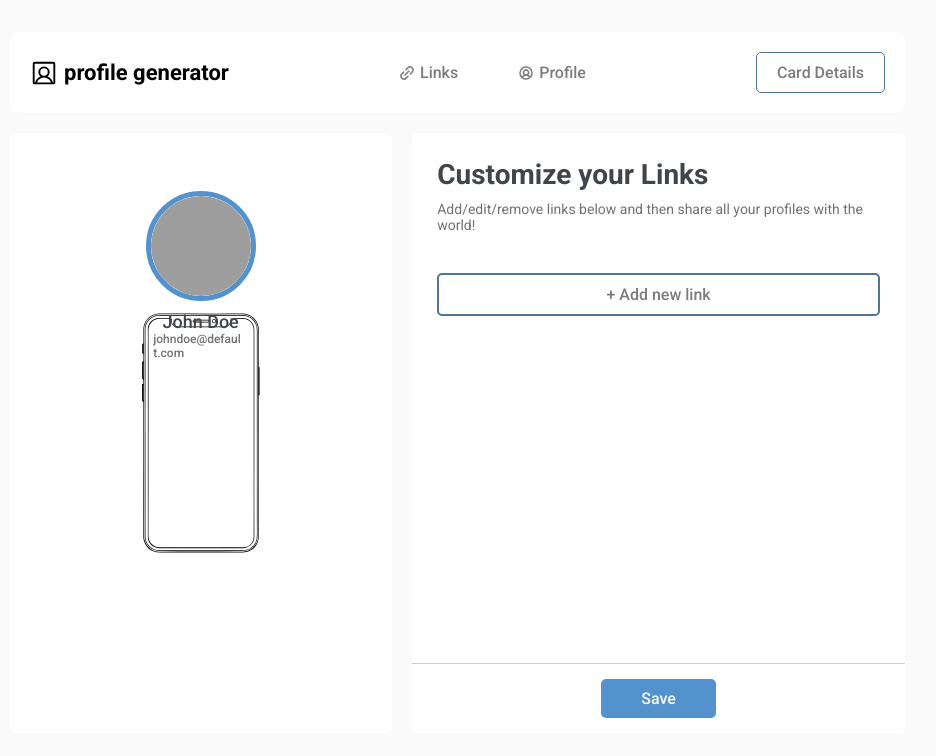
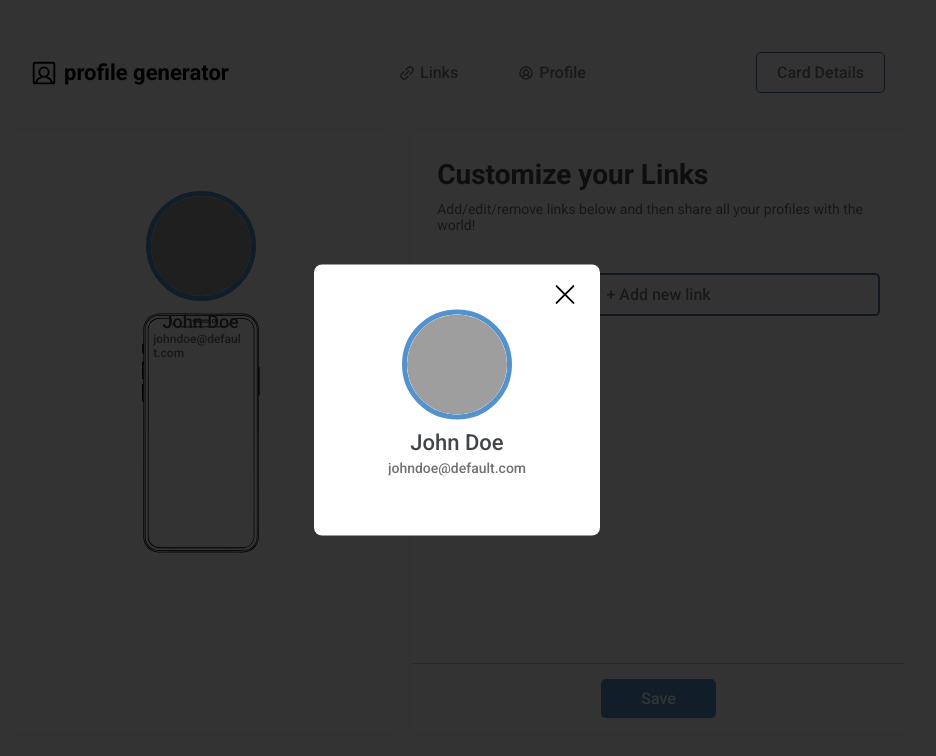
Before and after one commit to Paiva2/card-profile-generator, a React (Vite) app: page / in a window 1280 px wide. Shown: the top 756 px of the page, without its empty margins (183-1119 px from the left). Built offline with nearby package versions, Linux system fonts and the light colour scheme; grey boxes are pictures that could not be loaded.

Commit message:
feat/new modal to card details

```diff
--- /dev/null
+++ b/src/components/ModalOverlay/index.tsx
@@ -0,0 +1,57 @@
+import { useContext } from "react"
+import { GlobalContext } from "../../context/globalContext/GlobalStorage"
+import {
+  CloseIcon,
+  ImgeWrapper,
+  Modal,
+  ModalWrapper,
+  SocialCard,
+  UserProfileInformations,
+  UserSocialMediaCards,
+} from "./styles"
+import { platformIcons } from "../LinkCustomization/utils/platformOptionsSchemas"
+import { CaretRight, X } from "@phosphor-icons/react"
+
+const ModalOverlay = () => {
+  const { platformCards, profilePic, userProfileInformations } =
+    useContext(GlobalContext)
+
+  return (
+    <Modal>
+      <CloseIcon>
+        <button type="button">
+          <X size={30} weight="regular" />
+        </button>
+      </CloseIcon>
+      <ModalWrapper>
+        <ImgeWrapper>
+          <img src={profilePic} />
+        </ImgeWrapper>
+
+        <UserProfileInformations>
+          <p>
+            {userProfileInformations.firstName} {userProfileInformations.lastName}
+          </p>
+          <p>{userProfileInformations.email}</p>
+        </UserProfileInformations>
+
+        <UserSocialMediaCards>
+          {platformCards.map((cards) => {
+            return (
+              <SocialCard href={cards.link} brand={cards.platform}>
+                <span>
+                  {platformIcons[cards.platform as keyof typeof platformIcons]}
+                  {cards.platform}
+                </span>
+
+                <CaretRight size={15} weight="fill" />
+              </SocialCard>
+            )
+          })}
+        </UserSocialMediaCards>
+      </ModalWrapper>
+    </Modal>
+  )
+}
+
+export default ModalOverlay
--- /dev/null
+++ b/src/components/ModalOverlay/styles.ts
@@ -0,0 +1,134 @@
+import { styled } from "styled-components"
+
+export const Modal = styled.div`
+  position: absolute;
+  left: 50%;
+  top: 50%;
+  transform: translate(-50%, -50%);
+  background: #fff;
+  border-radius: 8px;
+  padding: 0.9375rem;
+  width: 20%;
+`
+
+export const ModalWrapper = styled.div`
+  display: flex;
+  align-items: center;
+  justify-content: center;
+  flex-direction: column;
+  gap: 10px;
+  padding: 1.875rem 1.875rem;
+  position: relative;
+`
+
+export const ImgeWrapper = styled.div`
+  width: 100px;
+  height: 100px;
+  border-radius: 100%;
+  overflow: hidden;
+  border: 5px solid #5492cd;
+  display: flex;
+  align-items: center;
+  justify-content: center;
+
+  img {
+    object-fit: cover;
+    width: 100%;
+    border-radius: 100%;
+    height: 100%;
+    user-select: none;
+  }
+`
+
+export const UserProfileInformations = styled.div`
+  display: flex;
+  align-items: center;
+  justify-content: center;
+  height: 100%;
+  flex-direction: column;
+  gap: 0.3125rem;
+
+  display: flex;
+  align-items: center;
+  justify-content: center;
+  flex-direction: column;
+  overflow: hidden;
+
+  p:first-child {
+    color: #414549;
+    font-weight: 500;
+    font-size: 1.375rem;
+  }
+
+  p:last-child {
+    color: #717171;
+    font-size: 0.875rem;
+    font-weight: 500;
+    overflow: auto;
+  }
+`
+
+interface SocialMediaCard {
+  brand?: string
+}
+
+export const UserSocialMediaCards = styled.div`
+  display: flex;
+  cursor: pointer;
+  width: 100%;
+  font-size: 0.75rem;
+  align-items: center;
+  margin-top: 0.3125rem;
+  opacity: 0.8;
+  transition: 0.2s ease-in-out;
+
+  &:hover {
+    opacity: 1;
+  }
+`
+export const CloseIcon = styled.div`
+  position: absolute;
+  right: 1.25rem;
+  cursor: pointer;
+  z-index: 1;
+
+  button {
+    all: unset;
+    cursor: pointer;
+    display: grid;
+    place-items: center;
+  }
+`
+
+export const SocialCard = styled.a<SocialMediaCard>`
+  all: unset;
+  background-color: ${({ brand }) => {
+    switch (brand) {
+      case "Github":
+        return "#000"
+      case "Youtube":
+        return "#FF0000"
+      case "Facebook":
+        return "#4267B2"
+      case "Twitter":
+        return "#1DA1F2"
+      case "Linkedin":
+        return "#0077B5"
+      default:
+        return "#000"
+    }
+  }};
+  border-radius: 8px;
+  padding: 0.9375rem 1.125rem;
+  color: #f1f1f1;
+  display: flex;
+  align-items: center;
+  justify-content: space-between;
+  width: 100%;
+
+  span {
+    display: flex;
+    align-items: center;
+    gap: 0.3125rem;
+  }
+`
--- a/src/components/ProfileCustomization/index.tsx
+++ b/src/components/ProfileCustomization/index.tsx
@@ -18,13 +18,13 @@ import { useEffect } from "react"
 const ProfileCustomization = () => {
   const {
     profilePic,
+    getProfilePicFromInput,
     setProfilePic,
     setUserProfileInformations,
-    getProfilePicFromInput,
     setGetProfilePicFromInput,
   } = useContext(GlobalContext)
 
-  const maxAllowedSizeImage = 5 * 1024 * 1024 // 5mb
+  const maxAllowedSizeImage = 5 * 1024 * 1024 // 5MB
 
   useEffect(() => {
     if (getProfilePicFromInput) {
--- a/src/context/globalContext/GlobalStorage.tsx
+++ b/src/context/globalContext/GlobalStorage.tsx
@@ -23,6 +23,8 @@ const GlobalStorage = ({ children }: Props) => {
   const [getProfilePicFromInput, setGetProfilePicFromInput] = useState<
     Blob | MediaSource
   >()
+
+  const [openCardDetailsModal, setOpenCardDetailsModal] = useState(false)
 
   const defaultSchemaCard = [
     {
@@ -67,6 +69,8 @@ const GlobalStorage = ({ children }: Props) => {
         profilePic,
         userProfileInformations,
         getProfilePicFromInput,
+        openCardDetailsModal,
+        setOpenCardDetailsModal,
         setGetProfilePicFromInput,
         setUserProfileInformations,
         setPlatformsCards,
--- a/src/pages/Home/index.tsx
+++ b/src/pages/Home/index.tsx
@@ -1,5 +1,6 @@
 import DemoCard from "../../components/DemoCard"
 import LinkCustomization from "../../components/LinkCustomization"
+import ModalOverlay from "../../components/ModalOverlay"
 import ProfileCustomization from "../../components/ProfileCustomization"
 import { GlobalContext } from "../../context/globalContext/GlobalStorage"
 import {
@@ -7,6 +8,7 @@ import {
   DemonstrationContainer,
   HomeWrapper,
   MainContainer,
+  Overlay,
   RightContainer,
   SaveButton,
   SaveWrapper,
@@ -67,7 +69,11 @@ const Home = () => {
   }
 
   return (
+    <>
       <MainContainer>
+        <Overlay>
+          <ModalOverlay />
+        </Overlay>
         <HomeWrapper>
           <DemonstrationContainer>
             <DemoCard />
@@ -85,6 +91,7 @@ const Home = () => {
           </Toast>
         </SavedToast>
       </MainContainer>
+    </>
   )
 }
 
--- a/src/pages/Home/styles.ts
+++ b/src/pages/Home/styles.ts
@@ -84,3 +84,15 @@ export const Toast = styled.div`
   user-select: none;
   font-size: 0.875rem;
 `
+
+export const Overlay = styled.div`
+  display: flex;
+  align-items: center;
+  justify-content: center;
+  position: absolute;
+  width: 100%;
+  height: 100vh;
+  background-color: rgba(0, 0, 0, 0.8);
+  z-index: 1000;
+  top: 0;
+`
--- a/src/styles/global.ts
+++ b/src/styles/global.ts
@@ -8,6 +8,8 @@ export const GlobalStyle = createGlobalStyle`
     font-size: 1rem;
     font-family: 'Roboto', sans-serif;
     background-color: #FAFAFA;
+    min-height: 100vh;
+    position: relative;
 
   .root-wrapper {
     display: flex;
@@ -18,6 +20,7 @@ export const GlobalStyle = createGlobalStyle`
     width: 100%;
     max-width: 100rem;
     margin: 0 auto;
+    height: 100%;
   }
 
   ul {
--- a/types.d.ts
+++ b/types.d.ts
@@ -10,6 +10,8 @@ export interface GlobalContextProps {
     email: string
   }
   getProfilePicFromInput: Blob | MediaSource | undefined
+  openCardDetailsModal: boolean
+  setOpenCardDetailsModal: React.Dispatch<React.SetStateAction<boolean>>
   setUserProfileInformations: React.Dispatch<
     React.SetStateAction<{
       firstName: string
```
Lines whose indentation alone changed are shown as unchanged.
